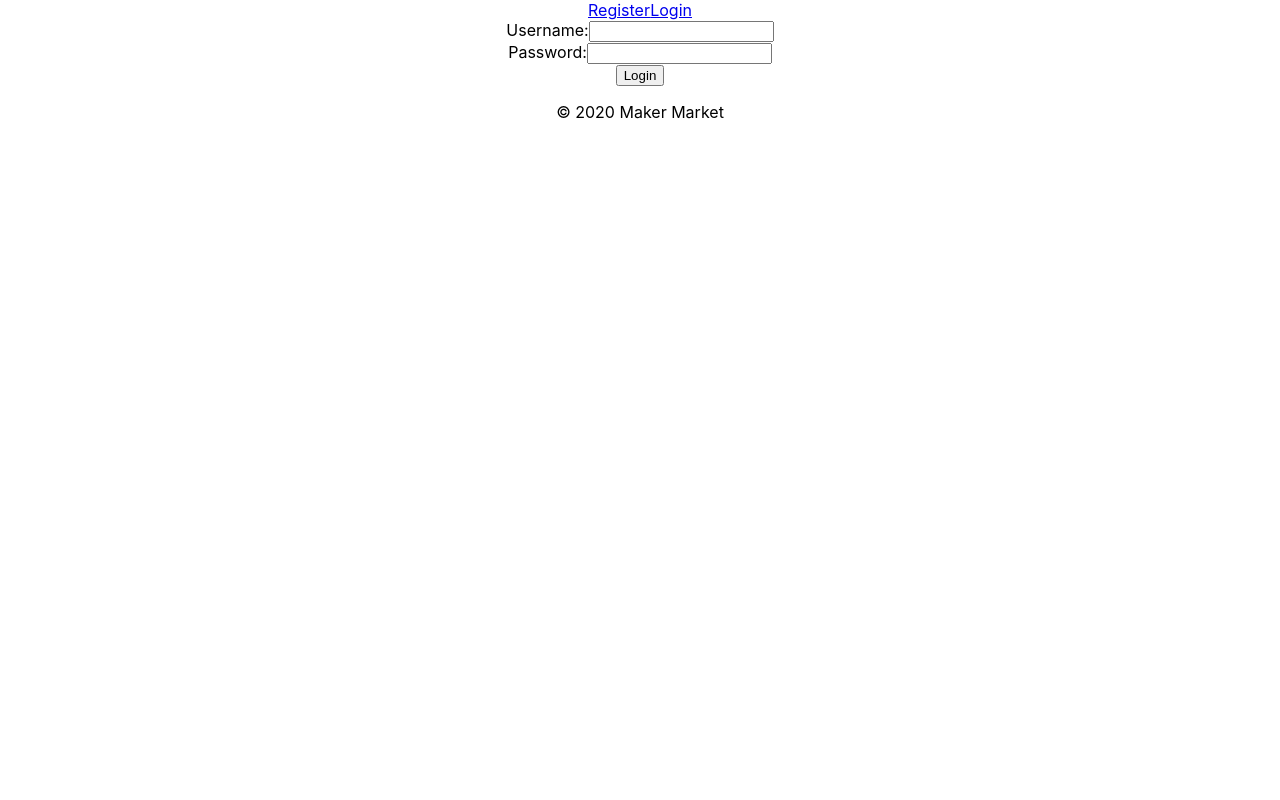
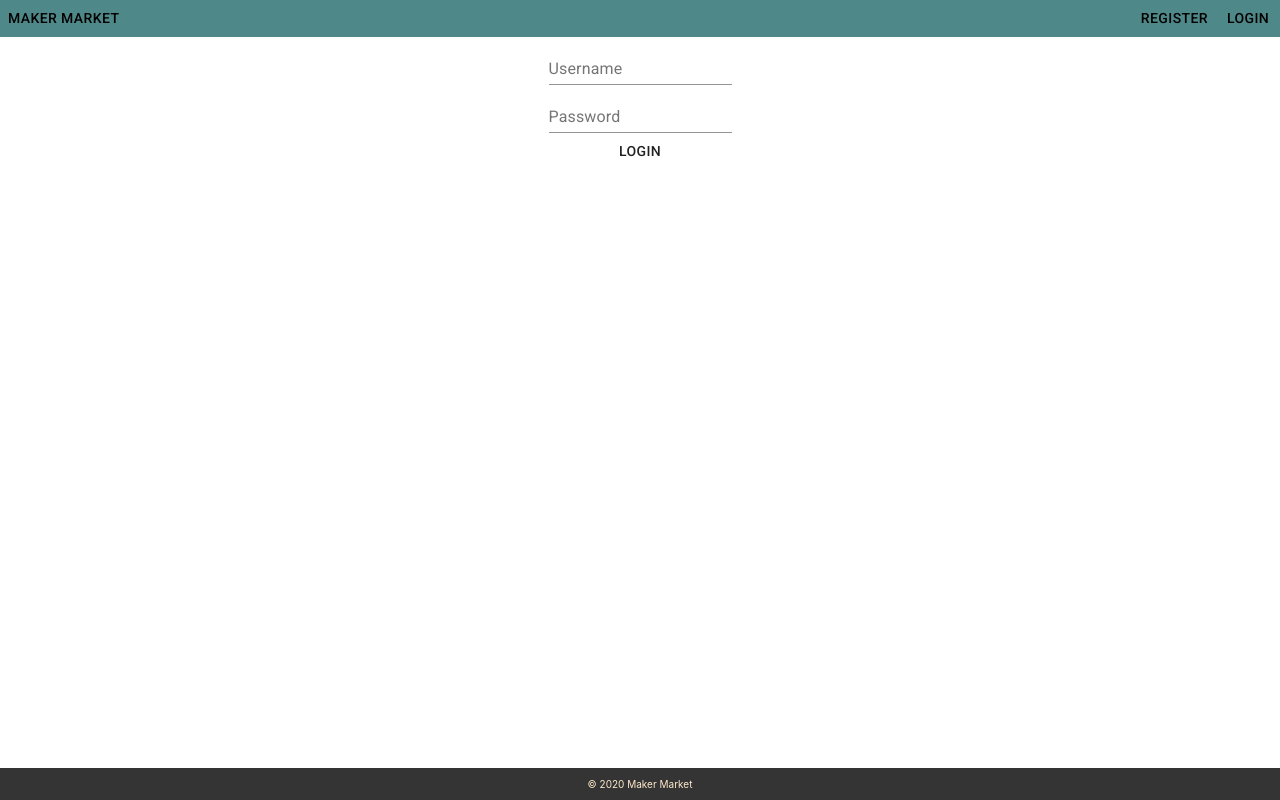
Before and after one commit to ldbean/maker-market-frontend, a React (Create React App) app: page /login in a window 1280 px wide. Built offline with nearby package versions, Linux system fonts and the light colour scheme.

Commit message:
minor layout styling and setup

```diff
--- a/package.json
+++ b/package.json
@@ -3,6 +3,8 @@
   "version": "0.1.0",
   "private": true,
   "dependencies": {
+    "@material-ui/core": "^4.9.9",
+    "@material-ui/icons": "^4.9.1",
     "@testing-library/jest-dom": "^4.2.4",
     "@testing-library/react": "^9.5.0",
     "@testing-library/user-event": "^7.2.1",
--- a/public/index.html
+++ b/public/index.html
@@ -3,7 +3,9 @@
   <head>
     <meta charset="utf-8" />
     <link rel="icon" href="%PUBLIC_URL%/favicon.ico" />
-    <meta name="viewport" content="width=device-width, initial-scale=1" />
+    <link rel="stylesheet" href="https://fonts.googleapis.com/css?family=Roboto:300,400,500,700&display=swap" />
+    <link rel="stylesheet" href="https://fonts.googleapis.com/icon?family=Material+Icons" />
+    <meta name="viewport" content="minimum-scale=1, initial-scale=1, width=device-width" />
     <meta name="theme-color" content="#000000" />
     <meta
       name="description"
--- /dev/null
+++ b/src/components/Post/Post.js
@@ -0,0 +1,5 @@
+import React from 'react';
+
+const Post = () => {
+
+}
--- a/src/components/auth/Login.js
+++ b/src/components/auth/Login.js
@@ -1,4 +1,5 @@
 import React from 'react';
+import {Button, TextField} from '@material-ui/core';
 
 class Login extends React.Component {
 
@@ -26,25 +27,23 @@ class Login extends React.Component {
         return (
             <div className="login">
             <form onSubmit={this.handleSubmit}>
-              <label>Username:
-                <input
+                <TextField
+                    label="Username"
                     type="text"
                     name="username"
                     value={this.state.username}
                     onChange={this.handleChange}>
-                </input>
-              </label>
+                </TextField>
               <br />
-              <label>Password:
-                <input
+                <TextField
+                    label="Password"
                     type="password"
                     name="password"
                     value={this.state.password}
                     onChange={this.handleChange}>
-                </input>
-              </label>
+                </TextField>
               <br />
-              <button type="submit">Login</button>
+              <Button type="submit">Login</Button>
             </form>
           </div>
         )
--- a/src/components/auth/Register.js
+++ b/src/components/auth/Register.js
@@ -1,4 +1,5 @@
 import React from 'react';
+import {Button, TextField} from '@material-ui/core';
 
 class Register extends React.Component {
 
@@ -27,34 +28,31 @@ class Register extends React.Component {
     return(
       <div className="register">
         <form onSubmit={this.handleSubmit}>
-          <label>Username:
-            <input
+            <TextField
+              label="Username"
               type="text"
               name="username"
               value={this.state.username}
               onChange={this.handleChange}>
-            </input>
-          </label>
+            </TextField >
           <br />
-          <label>Password:
-            <input
+            <TextField
+              label="Password"
               type="password"
               name="password"
               value={this.state.password}
               onChange={this.handleChange}>
-            </input>
-          </label>
+            </TextField>
           <br />
-          <label>Confirm Password:
-            <input
+            <TextField
+              label="Confirm Password"
               type="password"
               name="confirmPass"
               value={this.state.confirmPass}
               onChange={this.handleChange}>
-            </input>
-          </label>
+            </TextField>
           <br />
-          <button type="submit">Register</button>
+          <Button type="submit">Register</Button>
         </form>
       </div>
     )
--- /dev/null
+++ b/src/layout/Footer.css
@@ -0,0 +1,12 @@
+footer {
+    font-size: 10px;
+    width: 100%;
+    display: flex;
+    flex-flow: column nowrap;
+    justify-content: center;
+    align-items: center;
+    position: fixed;
+    bottom: 0;
+    background-color: rgb(52, 52, 52);
+    color: blanchedalmond;
+}
--- a/src/layout/Footer.js
+++ b/src/layout/Footer.js
@@ -1,8 +1,9 @@
 import React from 'react';
+import './Footer.css';
 
 function Footer () {
     return (
-        <footer>
+        <footer position="fixed">
             <p>&copy; 2020 Maker Market</p>
         </footer>
     )
--- /dev/null
+++ b/src/layout/Navbar.css
@@ -0,0 +1,17 @@
+nav {
+    font-size: 10px;
+    width: 100%;
+    position: sticky;
+    display: flex;
+    justify-content: space-between;
+    color: blue;
+    background-color: rgb(79, 136, 137);
+}
+
+a {
+    text-decoration: none;
+    color: black;
+}
+#logo {
+
+}
--- a/src/layout/Navbar.js
+++ b/src/layout/Navbar.js
@@ -1,18 +1,22 @@
 import React from 'react';
 import { Link } from 'react-router-dom';
+import Button from '@material-ui/core/Button';
+import './Navbar.css';
+
 
 function Navbar (props) {
     return(
         <nav>
+            <Button id="logo"><Link to="/" >Maker Market</Link></Button>
             {(props.user) ?
                 <div>
-                    <button>{props.user}</button>
-                    <button onClick={props.logout}>Logout</button>
+                    <Button>{props.user}</Button>
+                    <Button onClick={props.logout}>Logout</Button>
                 </div>
                 :
                 <div>
-                    <Link to='/register'>Register</Link>
-                    <Link to='/login'>Login</Link>
+                    <Button><Link to='/register'>Register</Link></Button>
+                    <Button><Link to='/login'>Login</Link></Button>
                 </div>
             }
         </nav>
```
Also changed, not shown: src/containers/PostContainer.js (+19 -0 lines), 1 other file (tests, documents, lock files or other folders). Lines whose indentation alone changed are shown as unchanged.
